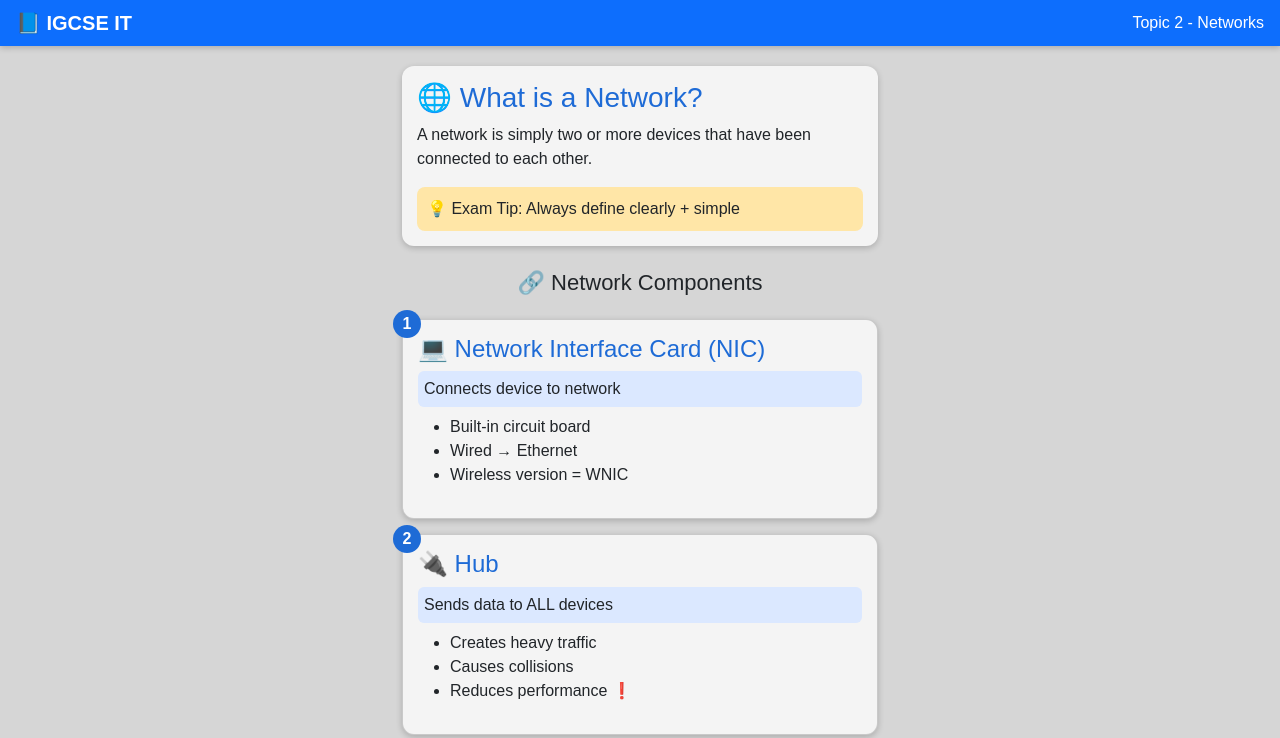
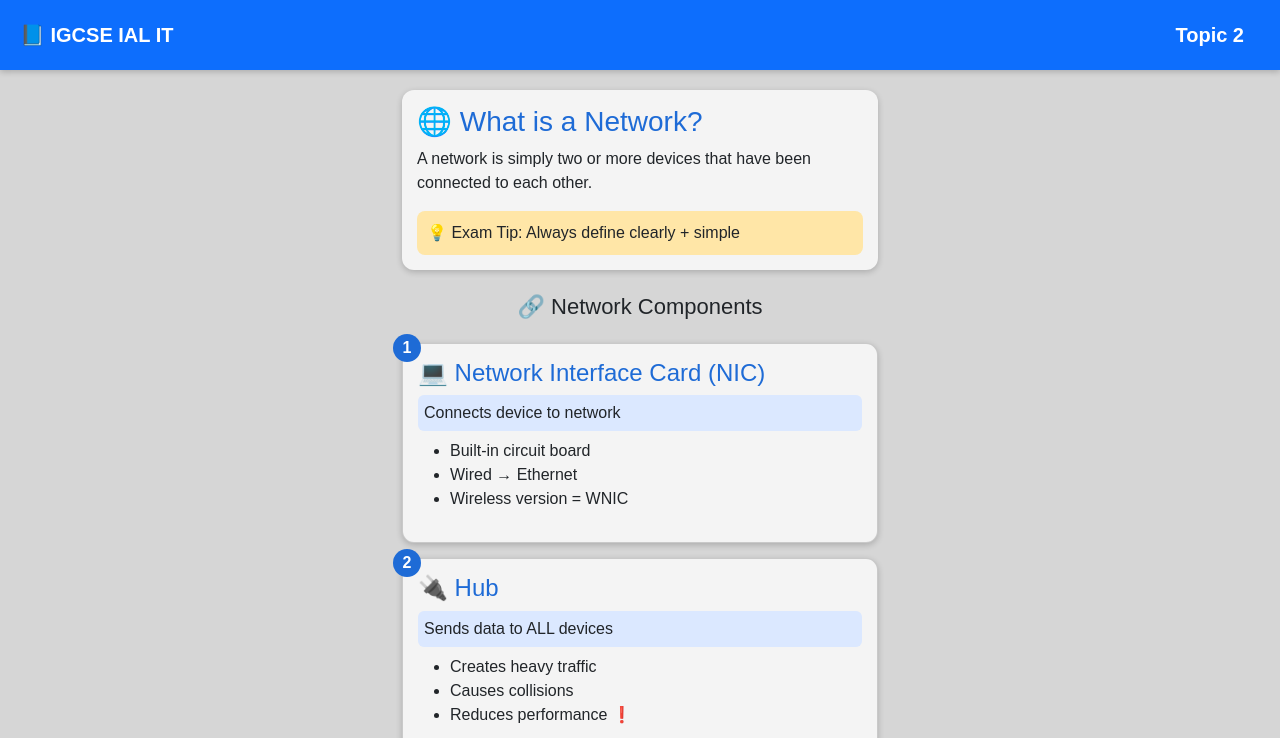
Before and after one commit to Saya-Sun/IAL_IT, a plain HTML site: page 2/topic2-1.html in a window 1280 px wide. Shown: the top 738 px of the page. Drawn offline with nearby package versions, Linux system fonts and the light colour scheme.

Commit message:
Update topic2-1.html

```diff
--- a/2/topic2-1.html
+++ b/2/topic2-1.html
@@ -14,9 +14,15 @@
             background: #d6d6d6;
         }
 
-        /* NAVBAR */
+         /* NAVBAR */
         .navbar {
-            box-shadow: 0 2px 6px rgba(0, 0, 0, 0.2);
+            box-shadow: 0 2px 6px rgba(0,0,0,0.2);
+            display: flex;
+            justify-content: space-between;
+            padding: 12px 20px;
+            font-weight: bold;
+            font-family: Arial;
+
         }
 
         /* CONTAINER */
@@ -97,9 +103,12 @@
 <body>
 
     <!-- NAVBAR -->
-    <nav class="navbar navbar-dark bg-primary px-3">
-        <a href="../as.html"><span class="navbar-brand fw-bold">📘 IGCSE IT</span></a>
-        <a href="../topic2.html"><span class="text-white">Topic 2 - Networks</span></a>
+    <nav class="navbar navbar-expand-lg navbar-dark bg-primary">
+
+            <a class="navbar-brand fw-bold" href="as.html">📘 IGCSE IAL IT</a>
+            <span class="navbar-text">
+                <a class="navbar-brand" href="topic2.html">Topic 2</a>
+            </span>
     </nav>
 
     <div class="container">
@@ -307,6 +316,7 @@
 
     <!-- FOOTER -->
     <footer class="bg-dark text-white text-center p-3 mt-3">
+        <strong>Tr. Sun IT Learning Hub</strong><br>
         <small>Designed for Exam Success 🚀</small>
     </footer>
 
```
